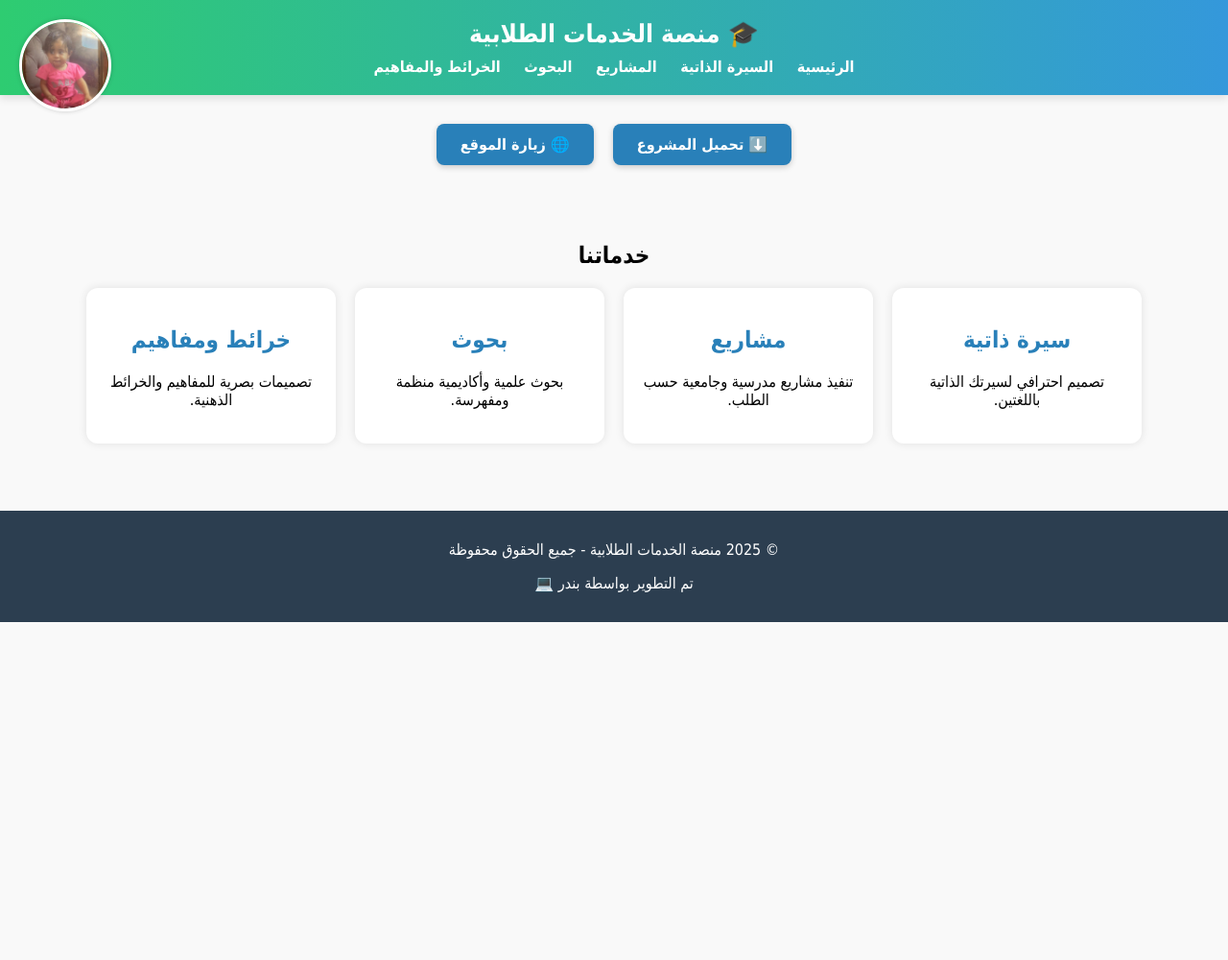
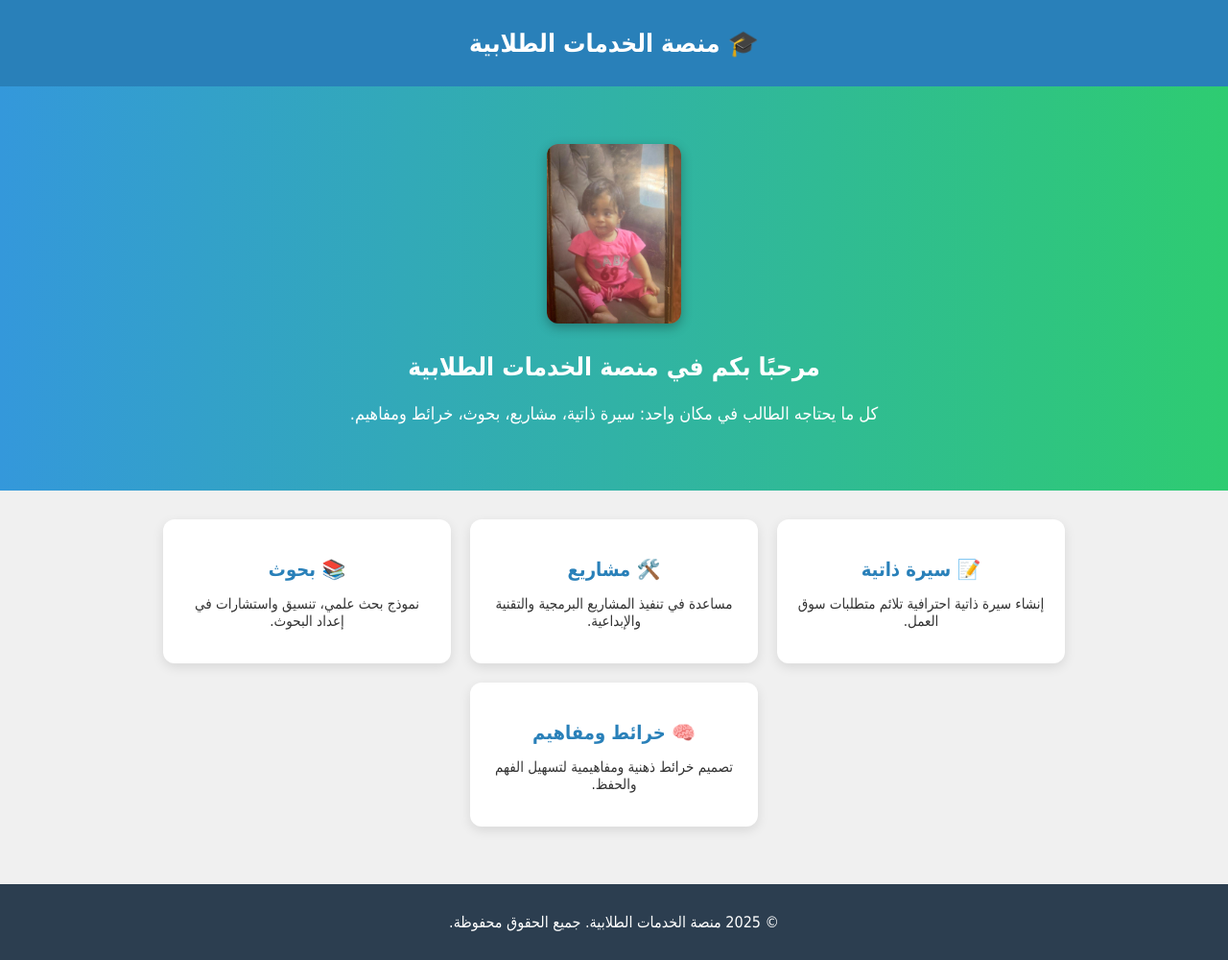
Before and after one commit to bnder566/lololo, a plain HTML site: page index.html in a window 1280 px wide. Shown: the whole page at 96% size. Before the commit the page ends 800 px from the top, so only its background shows below. Drawn offline with Linux system fonts and the light colour scheme.

Commit message:
أضافة صفحة الخدمات وتعديل روابط التنقل

```diff
--- a/index.html
+++ b/index.html
@@ -9,154 +9,122 @@
             font-family: 'Tahoma', sans-serif;
             margin: 0;
             padding: 0;
-            background: #f9f9f9;
-            direction: rtl;
-            text-align: center;
+            background: #f4f6f7;
+            color: #2c3e50;
         }
 
         header {
-            background: linear-gradient(to left, #3498db, #2ecc71);
+            background-color: #2980b9;
             color: white;
-            padding: 20px;
-            box-shadow: 0 4px 8px rgba(0,0,0,0.1);
-            position: relative;
+            padding: 30px 20px;
+            text-align: center;
+            font-size: 26px;
+            font-weight: bold;
         }
 
-        header .logo {
-            font-size: 26px;
-            font-weight: bold;
-            margin-bottom: 10px;
+        .hero {
+            display: flex;
+            flex-direction: column;
+            align-items: center;
+            text-align: center;
+            padding: 60px 20px 30px;
+            background: linear-gradient(to right, #3498db, #2ecc71);
+            color: white;
         }
 
-        nav a {
-            color: white;
-            margin: 0 10px;
-            text-decoration: none;
-            font-weight: bold;
-            transition: 0.3s;
+        .hero img {
+            max-width: 140px;
+            border-radius: 12px;
+            box-shadow: 0 4px 12px rgba(0,0,0,0.3);
+            margin-bottom: 20px;
         }
 
-        nav a:hover {
-            text-decoration: underline;
+        .hero h1 {
+            font-size: 26px;
+            margin: 10px 0 5px;
         }
 
-        .header-image {
-            position: absolute;
-            left: 20px;
-            top: 20px;
-            width: 90px;
-            height: 90px;
-            object-fit: cover;
-            border-radius: 50%;
-            border: 3px solid white;
-            box-shadow: 0 0 5px rgba(0,0,0,0.2);
+        .hero p {
+            font-size: 18px;
+            margin-bottom: 40px;
         }
 
-        .buttons {
-            margin: 30px auto;
-            display: flex;
-            justify-content: center;
-            gap: 20px;
-            flex-wrap: wrap;
-        }
-
-        .buttons a {
-            background-color: #2980b9;
-            color: white;
-            padding: 12px 25px;
-            border-radius: 8px;
-            text-decoration: none;
-            font-weight: bold;
-            box-shadow: 0 2px 6px rgba(0,0,0,0.2);
-            transition: 0.3s;
-        }
-
-        .buttons a:hover {
-            background-color: #21618c;
-        }
-
-        .container {
-            padding: 30px;
-        }
-
-        .services {
+        .features {
             display: flex;
             flex-wrap: wrap;
             justify-content: center;
             gap: 20px;
-            margin-top: 20px;
+            padding: 30px 20px 60px;
+            background-color: #f0f0f0;
         }
 
-        .card {
+        .feature-card {
             background-color: white;
+            border-radius: 12px;
             padding: 20px;
-            border-radius: 12px;
-            box-shadow: 0 0 10px rgba(0,0,0,0.1);
-            width: 220px;
+            width: 260px;
+            box-shadow: 0 4px 12px rgba(0,0,0,0.1);
+            text-align: center;
             transition: transform 0.3s ease;
         }
 
-        .card:hover {
-            transform: translateY(-5px);
+        .feature-card:hover {
+            transform: translateY(-8px);
         }
 
-        .card h2 {
+        .feature-card h3 {
+            font-size: 20px;
             color: #2980b9;
+            margin-bottom: 10px;
+        }
+
+        .feature-card p {
+            font-size: 15px;
+            color: #333;
         }
 
         footer {
             background-color: #2c3e50;
             color: white;
-            padding: 15px 10px;
-            margin-top: 40px;
+            text-align: center;
+            padding: 30px 20px;
+            font-size: 16px;
         }
     </style>
 </head>
 <body>
 
     <header>
-        <img src="child.jpg" alt="صورة طفلة" class="header-image">
-        <div class="logo">🎓 منصة الخدمات الطلابية</div>
-        <nav>
-            <a href="#">الرئيسية</a>
-            <a href="#">السيرة الذاتية</a>
-            <a href="#">المشاريع</a>
-            <a href="#">البحوث</a>
-            <a href="#">الخرائط والمفاهيم</a>
-        </nav>
+        🎓 منصة الخدمات الطلابية
     </header>
 
-    <!-- أزرار الوصول -->
-    <div class="buttons">
-        <a href="https://github.com/bnder566/hnin/archive/refs/heads/main.zip" download>⬇️ تحميل المشروع</a>
-        <a href="https://bnder566.github.io/hnin/" target="_blank">🌐 زيارة الموقع</a>
-    </div>
+    <section class="hero">
+        <img src="child.jpg" alt="صورة ترحيبية">
+        <h1>مرحبًا بكم في منصة الخدمات الطلابية</h1>
+        <p>كل ما يحتاجه الطالب في مكان واحد: سيرة ذاتية، مشاريع، بحوث، خرائط ومفاهيم.</p>
+    </section>
 
-    <main class="container">
-        <h2>خدماتنا</h2>
-        <div class="services">
-            <div class="card">
-                <h2>سيرة ذاتية</h2>
-                <p>تصميم احترافي لسيرتك الذاتية باللغتين.</p>
-            </div>
-            <div class="card">
-                <h2>مشاريع</h2>
-                <p>تنفيذ مشاريع مدرسية وجامعية حسب الطلب.</p>
-            </div>
-            <div class="card">
-                <h2>بحوث</h2>
-                <p>بحوث علمية وأكاديمية منظمة ومفهرسة.</p>
-            </div>
-            <div class="card">
-                <h2>خرائط ومفاهيم</h2>
-                <p>تصميمات بصرية للمفاهيم والخرائط الذهنية.</p>
-            </div>
+    <section class="features">
+        <div class="feature-card">
+            <h3>📝 سيرة ذاتية</h3>
+            <p>إنشاء سيرة ذاتية احترافية تلائم متطلبات سوق العمل.</p>
         </div>
-    </main>
+        <div class="feature-card">
+            <h3>🛠️ مشاريع</h3>
+            <p>مساعدة في تنفيذ المشاريع البرمجية والتقنية والإبداعية.</p>
+        </div>
+        <div class="feature-card">
+            <h3>📚 بحوث</h3>
+            <p>نموذج بحث علمي، تنسيق واستشارات في إعداد البحوث.</p>
+        </div>
+        <div class="feature-card">
+            <h3>🧠 خرائط ومفاهيم</h3>
+            <p>تصميم خرائط ذهنية ومفاهيمية لتسهيل الفهم والحفظ.</p>
+        </div>
+    </section>
 
     <footer>
-        <p>&copy; 2025 منصة الخدمات الطلابية - جميع الحقوق محفوظة</p>
-        <p>تم التطوير بواسطة بندر 💻</p>
+        &copy; 2025 منصة الخدمات الطلابية. جميع الحقوق محفوظة.
     </footer>
 
 </body>
```
Also changed, not shown: services.html (added, +97 -0 lines).
